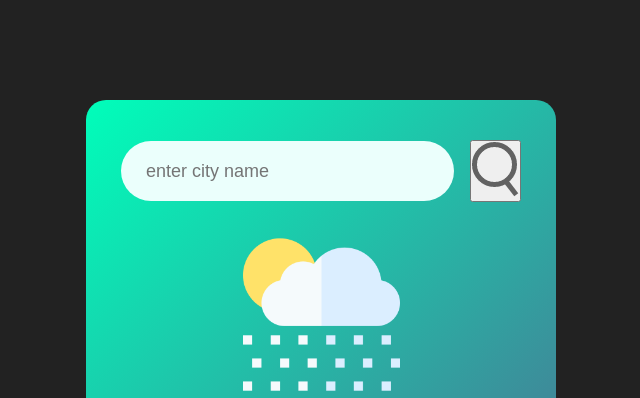
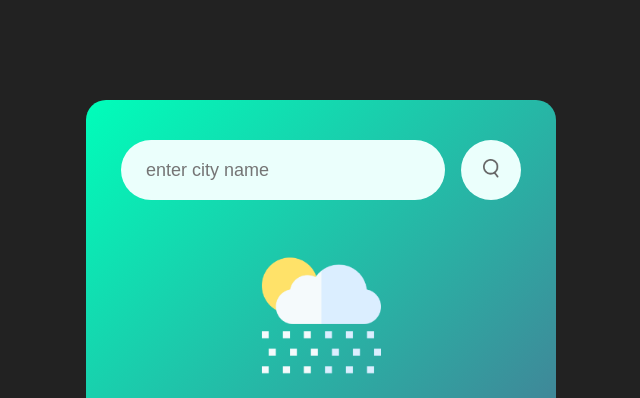
Before and after one commit to TomaszBrylski/Weather-App, a plain HTML site: page index.html in a window 1280 px wide. Shown: the top 398 px of the page, without its empty margins (319-959 px from the left). Drawn offline with Linux system fonts and the light colour scheme.

Commit message:
Added style for search button and icon

```diff
--- a/style.css
+++ b/style.css
@@ -1,7 +1,7 @@
 * {
   margin: 0;
   padding: 0;
-  font-family: "Poppins" sans-serif;
+  font-family: "Poppins", sans-serif;
   box-sizing: border-box;
 }
 body {
@@ -35,3 +35,19 @@ body {
   margin-right: 16px;
   font-size: 18px;
 }
+.search button{
+  border: 0;
+  outline: 0;
+  background: #ebfffc;
+  border-radius: 50%;
+  width: 60px;
+  height: 60px;
+  cursor: pointer;
+}
+.search button img{
+  width: 16px;
+}
+.weather-icon{
+  width: 170px;
+  margin-top: 30px
+}
```
